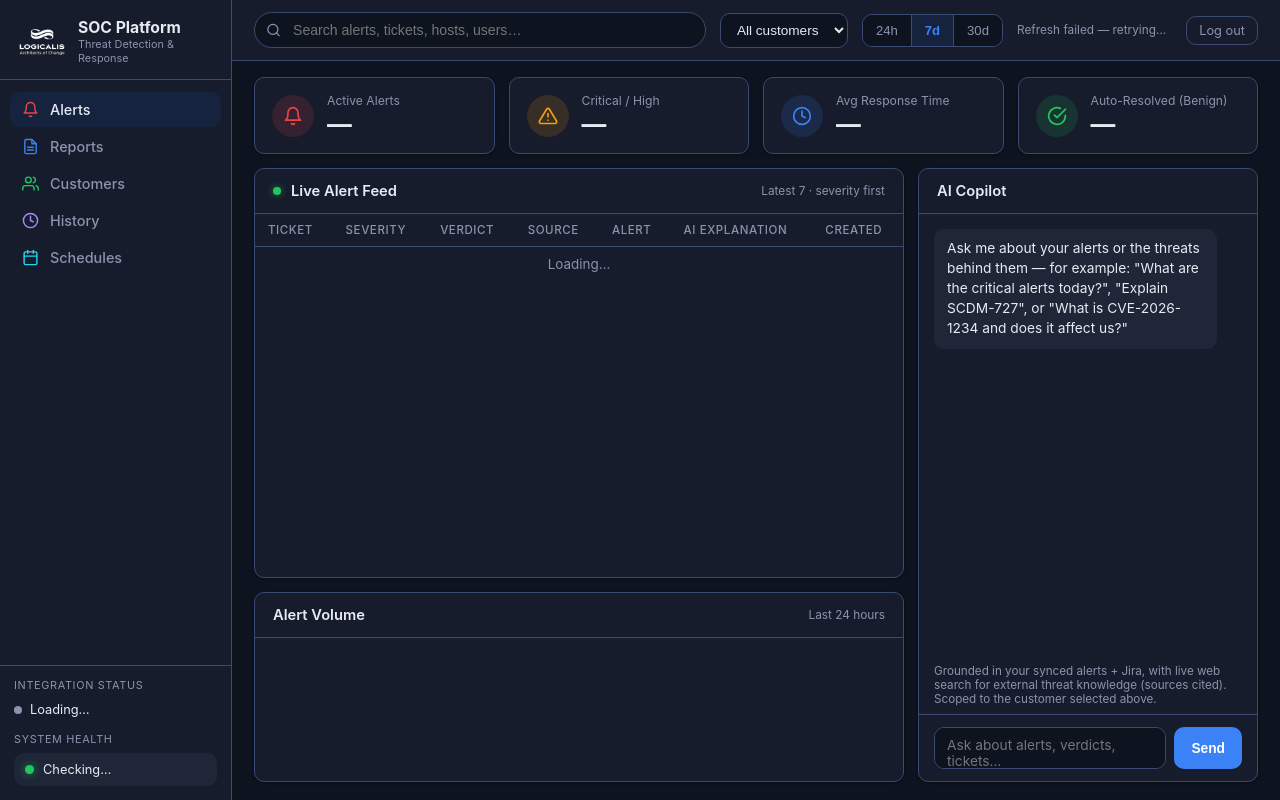
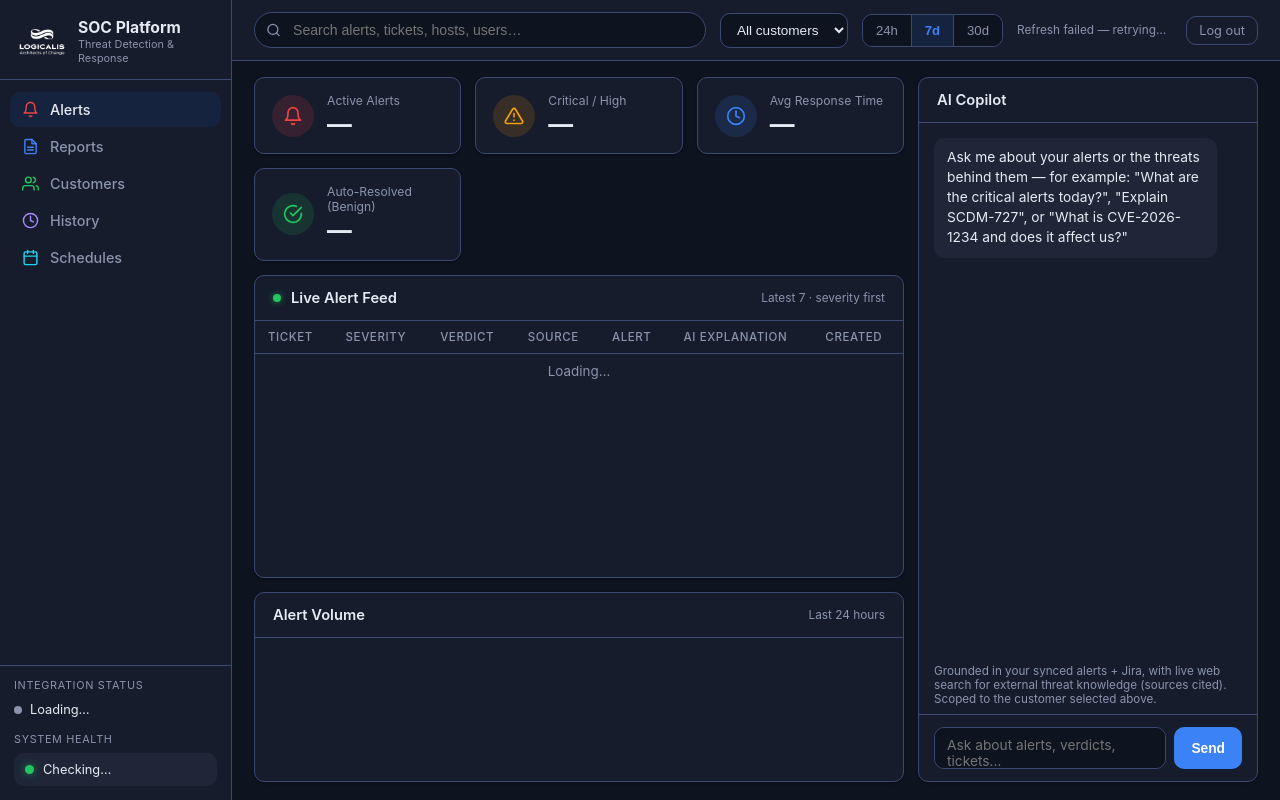
Before and after one commit to eugenechia/soc-platform, a Flask app: template templates/dashboard.html in a window 1280 px wide. Run offline with Flask 3, Linux system fonts and the light colour scheme; the template is opened without the code that fills it, so the values that code supplies are empty; the visitor is signed in with stand-in values (Sample User, id 1); some libraries are stand-ins or nearby versions.

Commit message:
Dashboard: chat as full-height right rail for flush vertical alignment
The metric-card top row and the feed/chat body were on two unrelated grids,
so the feed|chat divider cut through the middle of a metric card instead of
running as one continuous vertical line. Move the chat panel to span the full
column height (grid-row 1/-1); metrics, feed and volume now stack in the left
column, giving a single clean vertical divider down the page. Tighten metric-card
min width (190->160px) so all four stay on one row within the narrower left column.

Co-Authored-By: Claude Fable 5 <noreply@anthropic.com>

```diff
--- a/templates/dashboard.html
+++ b/templates/dashboard.html
@@ -189,10 +189,10 @@
       grid-template-columns: minmax(0, 2.2fr) minmax(340px, 1fr);
       grid-template-rows: auto minmax(0, 1fr) minmax(180px, 27%);
     }
-    .metric-row { grid-column: 1 / -1; }
+    .metric-row   { grid-column: 1; grid-row: 1; }
     .feed-panel   { grid-column: 1; grid-row: 2; }
     .volume-panel { grid-column: 1; grid-row: 3; }
-    .chat-panel   { grid-column: 2; grid-row: 2 / span 2; }
+    .chat-panel   { grid-column: 2; grid-row: 1 / -1; }
 
     @media (max-width: 1099px) {
       body { overflow: auto; height: auto; }
@@ -205,7 +205,7 @@
     }
 
     /* ── Metric cards ────────────────────────────────────── */
-    .metric-row { display: grid; grid-template-columns: repeat(auto-fit, minmax(190px, 1fr)); gap: 14px; }
+    .metric-row { display: grid; grid-template-columns: repeat(auto-fit, minmax(160px, 1fr)); gap: 14px; }
     .metric-card {
       background: var(--bg-panel); border: 1px solid var(--border);
       border-radius: var(--radius); padding: 15px 17px; box-shadow: var(--shadow);
```
